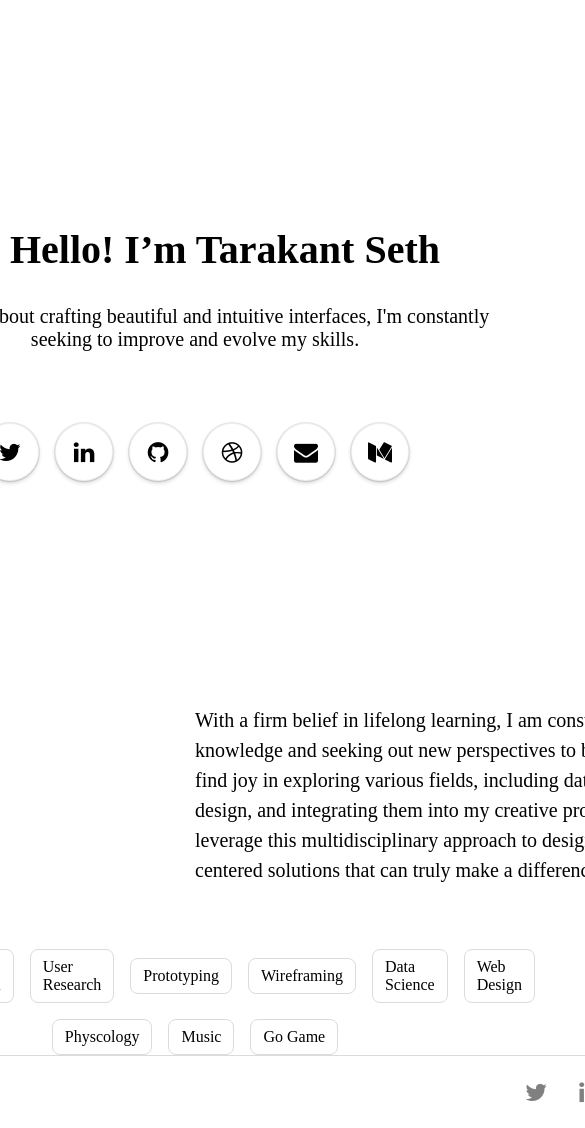
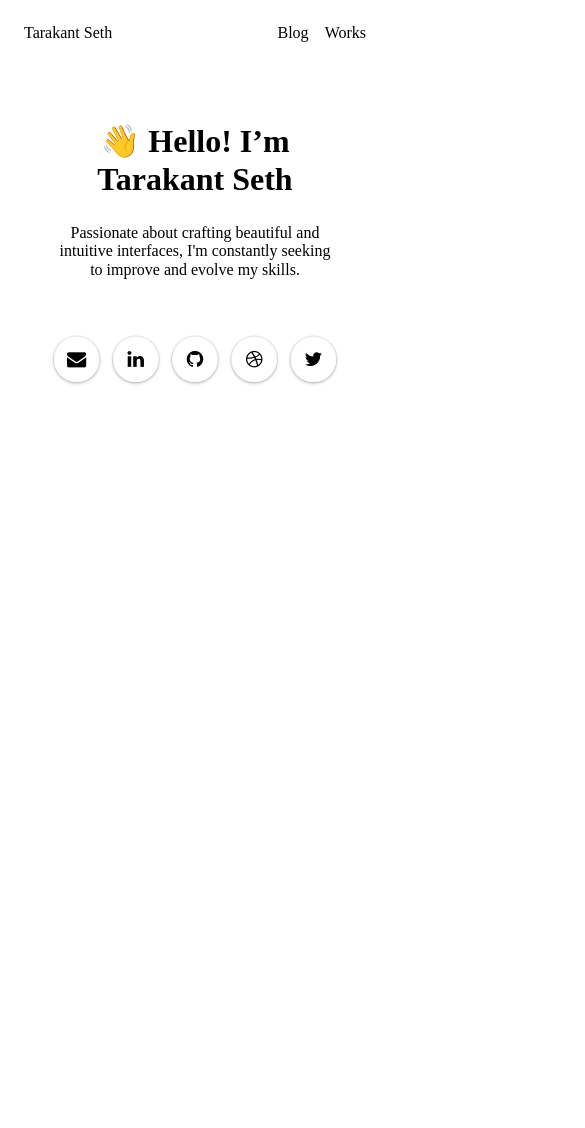
Before and after one commit to sethtara/sethtara.github.io, a plain HTML site: page index.html in a window 390 px wide. Shown: the top 1128 px of the page, 585 px wide, since content can reach past the window. After the commit the page ends 844 px from the top, so only its background shows below. Drawn offline with Linux system fonts and the light colour scheme.

Commit message:
added responsiveness

```diff
--- a/assets/css/style.css
+++ b/assets/css/style.css
@@ -5,27 +5,35 @@
 body {
   margin: 0;
 }
-
+a {
+  text-decoration: none;
+  font-weight: medium;
+  color: black;
+}
+a:hover{
+  color: blue;
+}
 .wrapper {
-  width: 100%;
+  width: auto;
   display: flex;
   flex-flow: column;
   align-items: center;
+  padding: 40px;
+  top:0px;
 }
 .nav,
 .hero,
 .about_me {
-  min-width: 1200px;
+  max-width: 1200px;
 }
 /* Nav */
 .nav {
+  width: 100%;
   display: flex;
   flex-direction: row;
   justify-content: space-between;
   align-items: center;
   gap: auto;
-  padding: 24px 0px;
-
   top: 0px;
 }
 
@@ -40,7 +48,7 @@ body {
   flex-direction: column;
   justify-content: center;
   align-items: center;
-  padding: 160px 0px;
+  padding: 128px 0px;
   gap: 32px;
   text-align: center;
 }
@@ -175,3 +183,15 @@ body {
   flex-grow: 0;
   color: #808080;
 }
+
+
+@media screen and (max-width: 480px) {
+  .wrapper{
+    padding: 24px;
+  }
+  .hero{
+    padding: 48px;
+    transform: scale(0.8);
+  }
+
+}
--- a/index.html
+++ b/index.html
@@ -16,8 +16,8 @@
     <div class="nav">
       <div class="logo">Tarakant Seth</div>
       <div class="nav_menu">
-        <div class="nav_menu_item">Blog</div>
-        <div class="nav_menu_item">About</div>
+        <div class="nav_menu_item"><a href="https://medium.com/@tarakantseth">Blog</a></div>
+        <div class="nav_menu_item"><a href="https://www.figma.com/@tarakantseth">Works</a></div>
 
       </div>
     </div>
@@ -30,26 +30,25 @@
         and evolve my
         skills.</div>
       <div class="social">
-        <div class="social_icon"><i class="fa fa-twitter" style="font-size:24px"></i></div>
-        <div class="social_icon"><i class="fa fa-linkedin" style="font-size:24px"></i></div>
-        <div class="social_icon"><i class="fa fa-github" style="font-size:24px"></i></div>
-        <div class="social_icon"><i class="fa fa-dribbble" style="font-size:24px"></i></div>
-        <div class="social_icon"><i class="fa fa-envelope" style="font-size:24px"></i></div>
-        <div class="social_icon"><i class="fa fa-medium" style="font-size:24px"></i></div>
+        <a href="mailto:tarakanthseth@gmail.com"><div class="social_icon"><i class="fa fa-envelope" style="font-size:24px"></i></div></a>
+        <a href="https://www.linkedin.com/in/tarakantseth/"><div class="social_icon"><i class="fa fa-linkedin" style="font-size:24px"></i></div></a>
+        <a href="https://github.com/sethtara"><div class="social_icon"><i class="fa fa-github" style="font-size:24px"></i></div></a>
+        <a href="https://dribbble.com/tarakantseth"><div class="social_icon"><i class="fa fa-dribbble" style="font-size:24px"></i></div></a>
+        <a href="https://twitter.com/seth_tarakant"><div class="social_icon"><i class="fa fa-twitter" style="font-size:24px"></i></div></a>
 
       </div>
     </div>
 
-    <div class="about_me">
+    <!-- <div class="about_me">
       <div class="title">
         I design for humans to help brands grow.
       </div>
       <div class="descr">
         With a firm belief in lifelong learning, I am constantly expanding my knowledge and seeking out new perspectives to broaden my horizons. I find joy in exploring various fields, including data science and web design, and integrating them into my creative process. My goal is to leverage this multidisciplinary approach to design and develop user-centered solutions that can truly make a difference in people's lives.
       </div>
-    </div>
+    </div> -->
 
-    <div class="interests">
+    <!-- <div class="interests">
       <div class="interest">
         <div class="tag">UI Design</div>
         <div class="tag">UX Design</div>
@@ -65,9 +64,9 @@
         <div class="tag">Go Game</div>
       </div>
 
-    </div>
+    </div> -->
 
-<div class="footer">
+<!-- <div class="footer">
   <div class="contents">
     Copyright © 2023 Tarakant Seth. All rights reserved.
     <div class="footer_social">
@@ -81,7 +80,7 @@
     </div>
   </div>
 
-</div>
+</div> -->
 
   </div>
 
```
